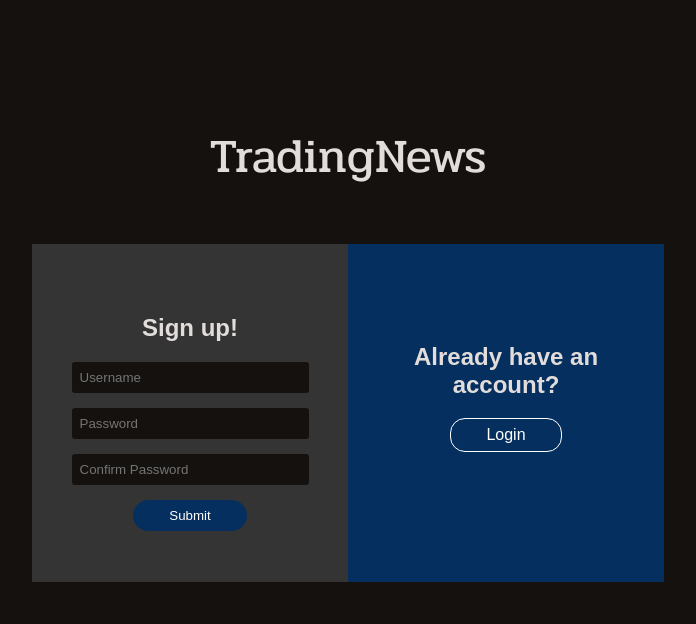
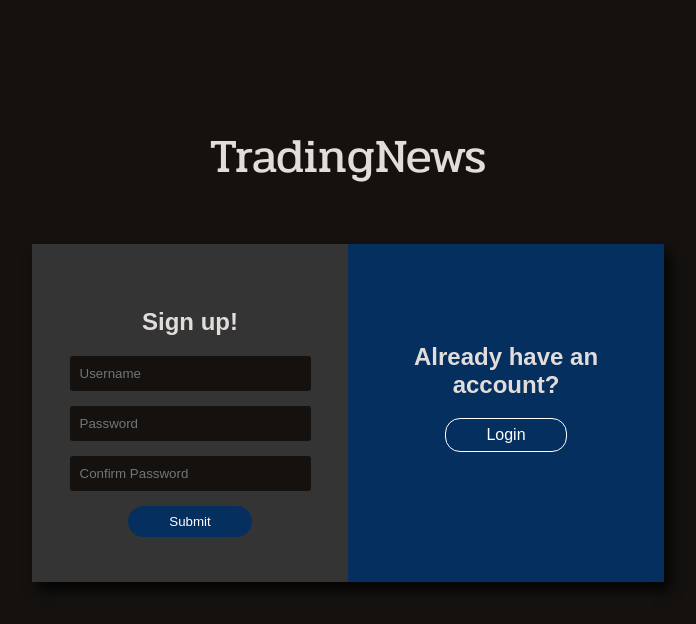
Before and after one commit to Souce01/TradingNews, a Django app: page /signup in a window 1280 px wide. Shown: the top 624 px of the page, without its empty margins (292-988 px from the left). Run offline with Django 3.2, Linux system fonts and the light colour scheme; some libraries are stand-ins or nearby versions.

Commit message:
work in progress

```diff
--- a/TradingNews/static/Site/style.css
+++ b/TradingNews/static/Site/style.css
@@ -423,6 +423,9 @@ a.btn:nth-child(2){
   align-items: center;
   border-radius: 0px;
   margin-bottom: 100px;
+  -webkit-box-shadow: 6px 8px 12px 0px rgba(0, 0, 0, 0.75);
+  -moz-box-shadow: 6px 8px 12px 0px rgba(0, 0, 0, 0.75);
+  box-shadow: 6px 8px 12px 0px rgba(0, 0, 0, 0.75);
 }
 
 
@@ -448,7 +451,7 @@ a.btn:nth-child(2){
 
 .form-input{
   width: 221px;
-  padding: 8px;
+  padding: 10px;
   margin-bottom: 15px;
   background-color: #14110F;
   border: none;
@@ -473,7 +476,7 @@ a.btn:nth-child(2){
 }
 
 .login-container a, .sign-up-form-container button {
-  padding: 7px 35px;
+  padding: 7px 40px;
   border-radius: 15px;
   color: white;
 }
```
